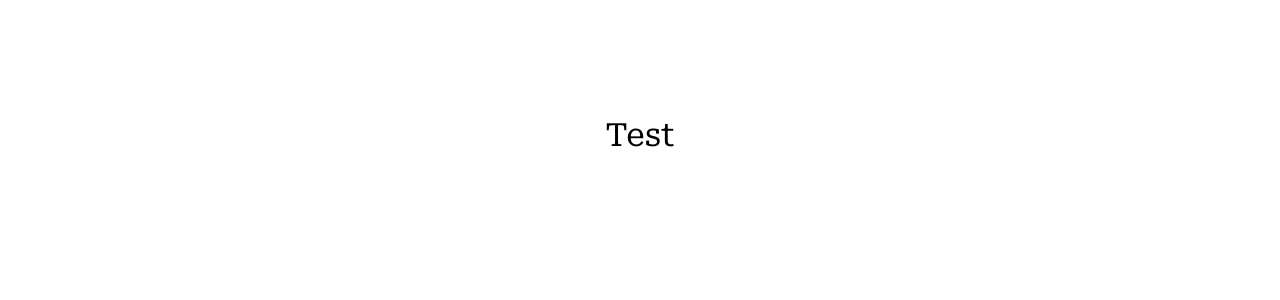
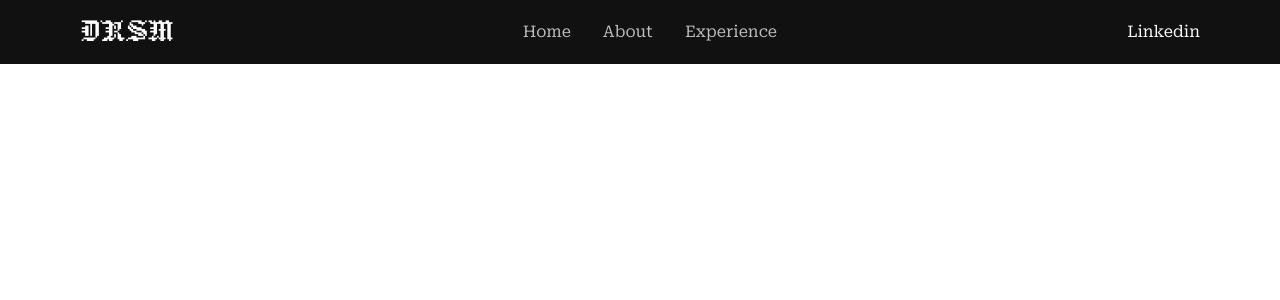
Before and after one commit to DiegoRSM03/drsm, a Next.js app: page / in a window 1280 px wide. Shown: the top 300 px of the page. Built offline with nearby package versions, Linux system fonts and the light colour scheme.

Commit message:
feature: add navbar

```diff
--- a/app/page.tsx
+++ b/app/page.tsx
@@ -1,7 +1,9 @@
+import { Navbar } from "@/components";
+
 export default function Home() {
   return (
-    <main className="flex min-h-screen flex-col items-center justify-between p-24">
-      <h1>Test</h1>
+    <main className="w-screen min-h-screen">
+      <Navbar />
     </main>
   );
 }
--- /dev/null
+++ b/components/Navbar.tsx
@@ -0,0 +1,44 @@
+// Libs
+import Link from "next/link";
+
+interface NavItem {
+  title: string;
+  href: string;
+}
+
+const LOGO_TEXT = "DRSM"
+const CTA_LINK_TEXT = "Linkedin"
+const CTA_LINK_URL = "https://www.linkedin.com/in/diego-rodrigo-sanchez-moreno/"
+const NAV_ITEMS: NavItem[] = [
+  {
+    title: 'Home',
+    href: '/'
+  },
+  {
+    title: 'About',
+    href: '/about'
+  },
+  {
+    title: 'Experience',
+    href: '/experience'
+  },
+]
+
+export const Navbar = () => {
+  return (
+    <nav className="fixed top-0 left-0 flex items-center justify-between w-full h-16 px-20 bg-black1">
+      {/* LOGO */}
+      <div className="text-4xl text-white font-jacquard">{LOGO_TEXT}</div>
+
+      {/* NAV ITEMS */}
+      <ul className="flex items-center gap-8 text-gray">
+        {NAV_ITEMS.map(navItem => (
+          <li className="hover:text-white hover:cursor-pointer">{navItem.title}</li>
+        ))}
+      </ul>
+
+      {/* CALL TO ACTION */}
+      <Link href={CTA_LINK_URL} className="text-white">{CTA_LINK_TEXT}</Link>
+    </nav>
+  )
+}
--- /dev/null
+++ b/components/index.ts
@@ -0,0 +1 @@
+export * from "./Navbar"
```
